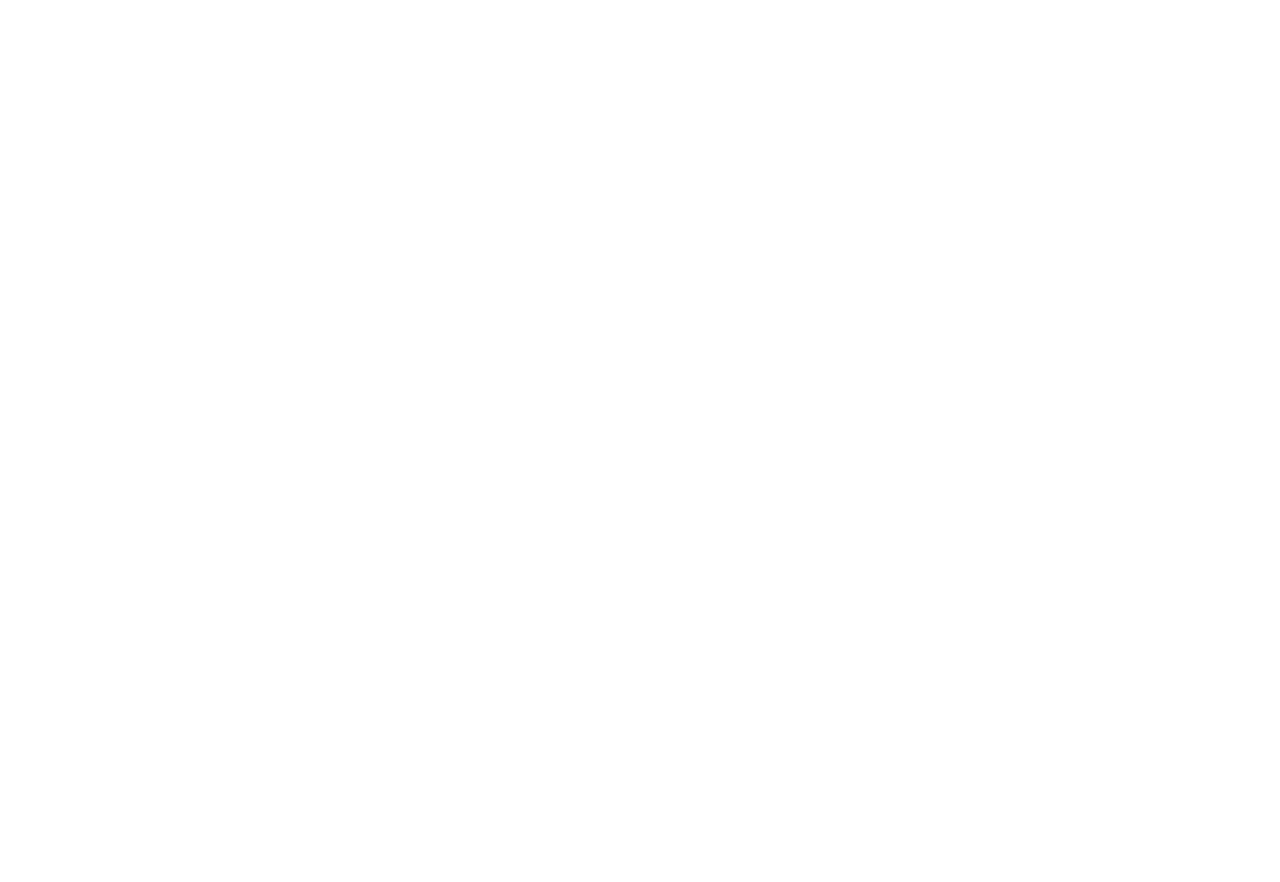
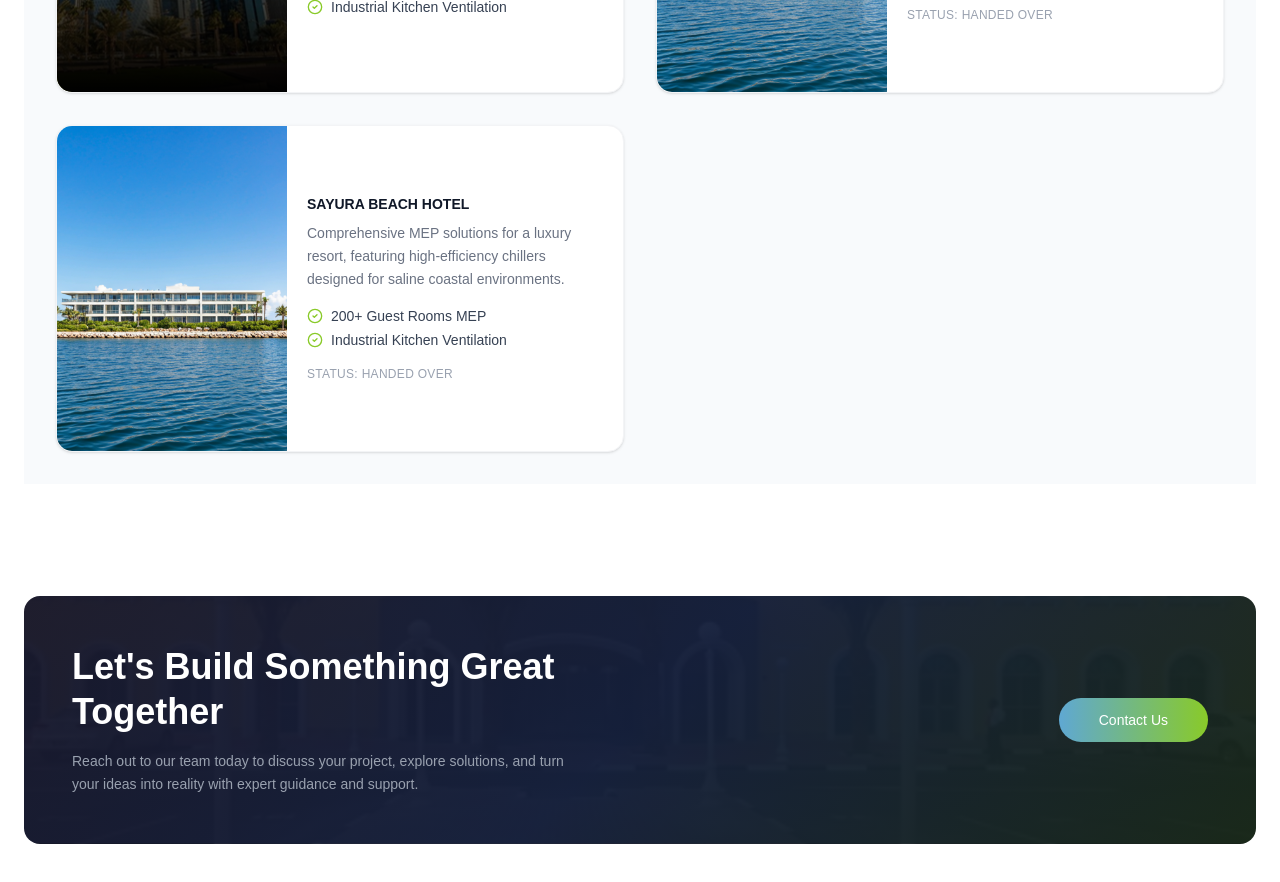
Before and after one commit to VerlixTech/VTW00089---PD-Engineering, a Next.js app: page /projects in a window 1280 px wide. Shown: the part 980-1862 px from the top of the page. Before the commit the page ends 880 px from the top, so only its background shows below. Built offline with nearby package versions, Linux system fonts and the light colour scheme.

Commit message:
create project page

```diff
--- a/app/projects/page.tsx
+++ b/app/projects/page.tsx
@@ -1,5 +1,7 @@
+import Banner from "@/components/banner";
 import { Header } from "@/components/header";
 import PageHero from "@/components/pageHero";
+import ProjectsGrid from "@/components/projectsGrid";
 import { Metadata } from "next";
 
 export const metadata: Metadata = {
@@ -16,6 +18,14 @@
             heading="Our Projects Portfolio"
             subHeading="Showing our international MEP, HAVC and specialized engineering achievements across Quatar, Sri Lanka and beyond."
         />
+
+        <ProjectsGrid />
+
+        <Banner
+        heading="Let's Build Something Great Together"
+        description="Reach out to our team today to discuss your project, explore solutions,
+        and turn your ideas into reality with expert guidance and support."
+      />
     </main>
   );
 }
--- /dev/null
+++ b/components/projectsGrid.tsx
@@ -0,0 +1,60 @@
+import Image from "next/image";
+import { CheckCircle2 } from "lucide-react";
+import { projectData } from "@/data/projectData";
+
+const ProjectsGrid = () => {
+  return (
+    <section className="py-12 px-4 md:py-16 md:px-6 min-h-screen">
+      <div className="max-w-7xl mx-auto bg-[#F8FAFC] md:p-8">
+        <div className="grid grid-cols-1 lg:grid-cols-2 gap-4 md:gap-6 lg:gap-8">
+          {projectData.map((project, index) => (
+            <div
+              key={index}
+              className="flex flex-col sm:flex-row bg-white rounded-2xl overflow-hidden shadow-sm border border-gray-100 hover:shadow-md transition-shadow duration-300"
+            >
+              {/* Image - Full width on mobile, fixed on desktop */}
+              <div className="relative w-full sm:w-[200px] md:w-[220px] lg:w-[230px] h-[200px] sm:h-[280px] md:h-[300px] lg:h-[325px] flex-shrink-0">
+                <Image
+                  src={project.image}
+                  alt={project.title}
+                  fill
+                  className="object-cover"
+                  sizes="(max-width: 640px) 100vw, (max-width: 768px) 200px, (max-width: 1024px) 220px, 230px"
+                />
+              </div>
+
+              {/* Content */}
+              <div className="flex flex-col justify-center p-4 md:p-5 gap-1.5 md:gap-2">
+                <h3 className="text-xs md:text-sm font-bold text-gray-900 leading-snug uppercase">
+                  {project.title}
+                </h3>
+
+                <p className="text-gray-500 text-xs md:text-sm leading-relaxed line-clamp-3 md:line-clamp-none">
+                  {project.description}
+                </p>
+
+                <ul className="space-y-1 mt-1 md:mt-2">
+                  {project.highlights.map((highlight, i) => (
+                    <li key={i} className="flex items-start gap-2 text-xs md:text-sm text-gray-700">
+                      <CheckCircle2 className="w-3.5 h-3.5 md:w-4 md:h-4 text-[#89CA29] flex-shrink-0 mt-0.5" />
+                      <span className="flex-1">{highlight}</span>
+                    </li>
+                  ))}
+                </ul>
+
+
+                {project.status && (
+                  <p className="text-[10px] md:text-xs text-gray-400 font-medium tracking-wide mt-1 md:mt-2 uppercase">
+                    Status: {project.status}
+                  </p>
+                )}
+              </div>
+            </div>
+          ))}
+        </div>
+      </div>
+    </section>
+  );
+};
+
+export default ProjectsGrid;
--- /dev/null
+++ b/data/projectData.ts
@@ -0,0 +1,33 @@
+export type Project = {
+  title: string;
+  image: string;
+  description: string;
+  highlights: string[];
+  status?: string;
+};
+
+export const projectData: Project[] = [
+  {
+    title: "COMPLETED AC DUCTING WORKS AL BIDDA TOWER - QATAR",
+    image: "/projectIMG01.svg",
+    description:
+      "Comprehensive MEP solutions for a luxury resort, featuring high-efficiency chillers designed for saline coastal environments.",
+    highlights: ["200+ Guest Rooms MEP", "Industrial Kitchen Ventilation"],
+  },
+  {
+    title: "Sayura Beach Hotel",
+    image: "/Sayura Beach Hotel.svg",
+    description:
+      "Comprehensive MEP solutions for a luxury resort, featuring high-efficiency chillers designed for saline coastal environments.",
+    highlights: ["200+ Guest Rooms MEP", "Industrial Kitchen Ventilation"],
+    status: "HANDED OVER",
+  },
+  {
+    title: "Sayura Beach Hotel",
+    image: "/Sayura Beach Hotel.svg",
+    description:
+      "Comprehensive MEP solutions for a luxury resort, featuring high-efficiency chillers designed for saline coastal environments.",
+    highlights: ["200+ Guest Rooms MEP", "Industrial Kitchen Ventilation"],
+    status: "HANDED OVER",
+  },
+];
```
Also changed, not shown: public/Sayura Beach Hotel.svg (added), public/projectIMG01.svg (added).
